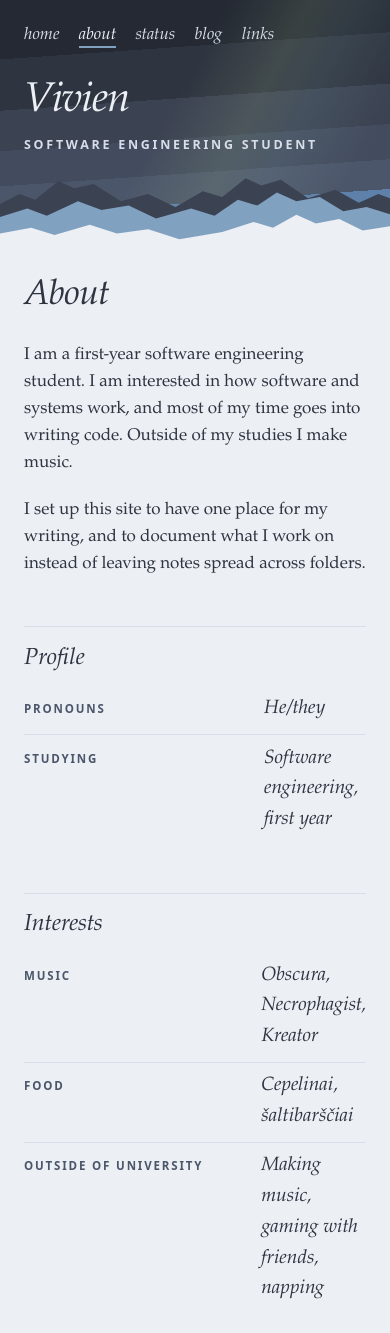
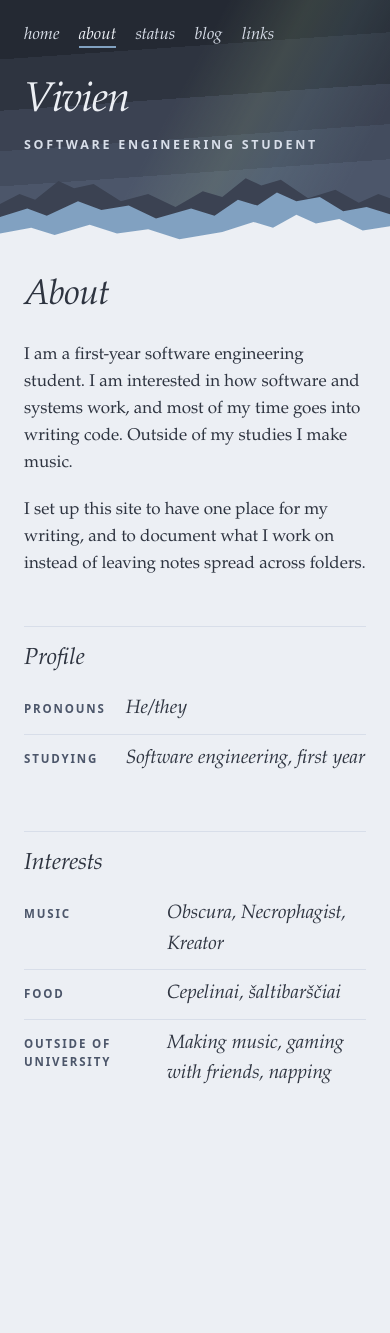
Before and after one commit to meowzerskittycat/meowzerskittycat.github.io, a Jekyll site: the page built from about.md, in a window 390 px wide. Built offline with Jekyll 4.4.1, drawn with Linux system fonts in a browser that asks for light colours; after the commit the page ends 1118 px from its top, so only the background shows below that.

Commit message:
Final audit fixes: horizon band, accessibility, print, Nord favicon
- Drop the bright horizon band from the sky; because the bands tilt, it
  showed as a blue wedge between the peaks on the right.
- Task-list checkboxes become labelled squares ("Done" / "Not done")
  via a Liquid replace in the layout, remove misplaced/deprecated footnote
  ARIA roles, and use hyphenated footnote ids (fn-1). axe reports no
  violations and html-validate passes on every page.
- Footnote return arrow forced to render as text, not an emoji.
- Label column shrinks on small phones (fixes sideways scroll at 320px).
- Print styles force black on white, including dark mode and code.
- Tables use tabular numerals; header focus ring uses nord8; tbody added
  to key/value tables; favicon and theme-color moved to Nord.

Co-Authored-By: Claude Opus 5.5 <noreply@anthropic.com>
Claude-Session: https://claude.ai/code/session_01RdmvUnKLgrk1zxyFTb5nag

```diff
--- a/_config.yml
+++ b/_config.yml
@@ -38,6 +38,8 @@ guestbook_url: ""
 # Jekyll settings (you normally don't need to touch these)
 theme: null           # no GitHub theme; this site has its own stylesheet
 markdown: kramdown
+kramdown:
+  footnote_backlink: "&#8617;&#xFE0E;"   # the return arrow, forced to render as text, not an emoji
 permalink: pretty
 
 # Blog posts in _posts/ appear on the Blog page, each at /blog/<name>/
--- a/_layouts/default.html
+++ b/_layouts/default.html
@@ -4,7 +4,7 @@
 <meta charset="utf-8">
 <meta name="viewport" content="width=device-width, initial-scale=1">
 <meta name="color-scheme" content="light dark">
-<meta name="theme-color" content="#1d1d2b">
+<meta name="theme-color" content="#242933">
 <title>{% if page.title %}{{ page.title }} | {% endif %}{{ site.title }}</title>
 <meta name="description" content="{{ page.description | default: site.description }}">
 <link rel="icon" href="{{ '/assets/img/favicon.svg' | relative_url }}" type="image/svg+xml">
@@ -15,7 +15,22 @@
 <a class="skip-link" href="#main">Skip to content</a>
 {% include header.html %}
 <main id="main" class="wrap">
-{{ content }}
+{%- comment -%}
+  Small fixes to the HTML the Markdown converter produces:
+  task-list checkboxes become labelled squares (a disabled checkbox with no
+  label is announced badly by screen readers), and two footnote ARIA roles
+  that are misplaced or deprecated are removed, and footnote ids use a
+  hyphen instead of a colon (fn-1 rather than fn:1).
+{%- endcomment -%}
+{%- assign done_box = '<span class="task-box is-done" role="img" aria-label="Done"></span>' -%}
+{%- assign todo_box = '<span class="task-box" role="img" aria-label="Not done"></span>' -%}
+{{ content
+  | replace: '<input type="checkbox" class="task-list-item-checkbox" disabled="disabled" checked="checked" />', done_box
+  | replace: '<input type="checkbox" class="task-list-item-checkbox" disabled="disabled" />', todo_box
+  | replace: ' role="doc-noteref"', ''
+  | replace: ' role="doc-endnote"', ''
+  | replace: 'id="fnref:', 'id="fnref-' | replace: 'href="#fnref:', 'href="#fnref-'
+  | replace: 'id="fn:', 'id="fn-' | replace: 'href="#fn:', 'href="#fn-' }}
 </main>
 </body>
 </html>
--- a/about.md
+++ b/about.md
@@ -12,12 +12,16 @@ I set up this site to have one place for my writing, and to document what I work
 ## Profile
 
 <table class="status">
+<tbody>
 <tr><th scope="row">Pronouns</th><td>He/they</td></tr>
 <tr><th scope="row">Studying</th><td>Software engineering, first year</td></tr>
+</tbody>
 </table>
 
 ## Interests
 
 <table class="status">
+<tbody>
 {% for f in site.data.favorites %}<tr><th scope="row">{{ f.category }}</th><td>{{ f.items | join: ", " }}</td></tr>
-{% endfor %}</table>
+{% endfor %}</tbody>
+</table>
--- a/assets/css/site.css
+++ b/assets/css/site.css
@@ -37,13 +37,14 @@
 	--underline: var(--nord9);
 	--accent:    var(--nord10);
 
-	/* sky, from the top of the page down to the horizon (same in both modes) */
+	/* sky, from the top of the page down to the ridges (same in both modes).
+	   The bands tilt upwards to the right, so the lowest band must stay close in
+	   tone to the ridges or it shows between the peaks on the right. */
 	--sky-1: #242933;              /* one step darker than nord0 */
 	--sky-2: var(--nord0);
 	--sky-3: var(--nord1);
 	--sky-4: var(--nord2);
 	--sky-5: var(--nord3);
-	--sky-6: var(--nord10);
 	--sky-text: var(--nord6);
 	--sky-dim:  var(--nord4);
 	--aurora-1: rgba(163, 190, 140, .16);   /* nord14 */
@@ -122,6 +123,7 @@ a:visited { color: var(--visited); }
 a:hover { background: var(--surface); text-decoration-color: var(--link); }
 
 :focus-visible { outline: 2px solid var(--accent); outline-offset: 3px; }
+.site-header :focus-visible { outline-color: var(--nord8); }
 ::selection { background: var(--nord8); color: var(--nord0); }
 
 .skip-link {
@@ -156,8 +158,7 @@ a:hover { background: var(--surface); text-decoration-color: var(--link); }
 			var(--sky-2) 22% 41%,
 			var(--sky-3) 41% 56%,
 			var(--sky-4) 56% 69%,
-			var(--sky-5) 69% 80%,
-			var(--sky-6) 80% 100%);
+			var(--sky-5) 69% 100%);
 }
 .site-header.is-home { padding-bottom: 10rem; }
 
@@ -211,7 +212,7 @@ a:hover { background: var(--surface); text-decoration-color: var(--link); }
 	padding-bottom: .15rem;
 	border-bottom: 2px solid transparent;
 }
-.site-nav a:hover { color: var(--sky-text); border-bottom-color: var(--sky-6); }
+.site-nav a:hover { color: var(--sky-text); border-bottom-color: var(--nord10); }
 .site-nav a.active { color: var(--sky-text); border-bottom-color: var(--ridge-mid); }
 
 .site-id { margin-top: 3.5rem; }
@@ -269,7 +270,6 @@ del { color: var(--muted); }
 .meta, .muted { color: var(--muted); }
 
 /* a drop cap to open the home page and each post */
-.is-first::first-letter,
 main > p:first-child::first-letter,
 .post-header + p::first-letter {
 	float: left;
@@ -333,7 +333,7 @@ kbd { padding: .05em .4em; border: 1px solid var(--rule); border-bottom-width: 3
 
 /* ---- tables: book-style, horizontal rules only ------------------------ */
 
-table { border-collapse: collapse; font-size: 1rem; }
+table { border-collapse: collapse; font-size: 1rem; font-variant-numeric: lining-nums tabular-nums; }
 th, td { padding: .45rem 1rem .45rem 0; text-align: left; }
 thead th {
 	font-family: var(--sans);
@@ -383,18 +383,16 @@ ul.links li > a { font-size: 1.2rem; font-style: italic; }
 ul.posts br, ul.links br { display: none; }
 ul.posts .muted, ul.links .muted { display: block; margin-top: .3rem; font-size: 1rem; }
 
-/* square task-list boxes */
-.task-list-item-checkbox {
-	appearance: none;
-	-webkit-appearance: none;
+/* square task-list boxes (see _layouts/default.html) */
+.task-box {
+	display: inline-block;
 	width: .85rem;
 	height: .85rem;
-	margin: 0 .6rem 0 0;
+	margin-right: .6rem;
 	vertical-align: -.05rem;
 	border: 1.5px solid var(--accent);
-	background: transparent;
 }
-.task-list-item-checkbox:checked { background: var(--accent); box-shadow: inset 0 0 0 2px var(--bg); }
+.task-box.is-done { background: var(--accent); box-shadow: inset 0 0 0 2px var(--bg); }
 
 /* ---- posts ------------------------------------------------------------ */
 
@@ -431,11 +429,18 @@ table.status th { width: 15rem; }  /* includes the 2rem right padding */
 	.site-header.is-home::before, .is-home .ridges::before, .is-home .ridges::after { height: 5.5rem; }
 	.site-nav ul { gap: .3rem 1.2rem; }
 	.site-id, .is-home .site-id { margin-top: 2rem; }
+	table.status th { width: auto; padding-right: 1.25rem; white-space: normal; }
 	pre { margin-left: calc(-1 * var(--edge)); margin-right: -1.5rem; }
 }
 
 @media print {
-	.site-header { background: none; color: #000; padding-bottom: 1rem; }
+	/* paper is white: force dark text everywhere, including dark mode and code */
+	:root { --bg: #fff; --surface: #fff; --ink: #000; --muted: #333; --link: #000; --visited: #000; --rule: #999; }
+	body { background: #fff; color: #000; }
+	.site-header { background: none; color: #000; padding-bottom: 1rem; margin-bottom: 1.5rem; }
 	.site-header::before, .ridges, .site-nav, .skip-link, .post-nav { display: none; }
 	.site-name a, .site-tagline { color: #000; }
+	pre { background: none; color: #000; border: 1px solid #999; }
+	pre .highlight *, .highlight * { color: #000 !important; }
+	a { text-decoration-color: #999; }
 }
```
Also changed, not shown: AGENTS.md (+1 -1 lines), status.md (+3 -1 lines), assets/img/favicon.svg.
